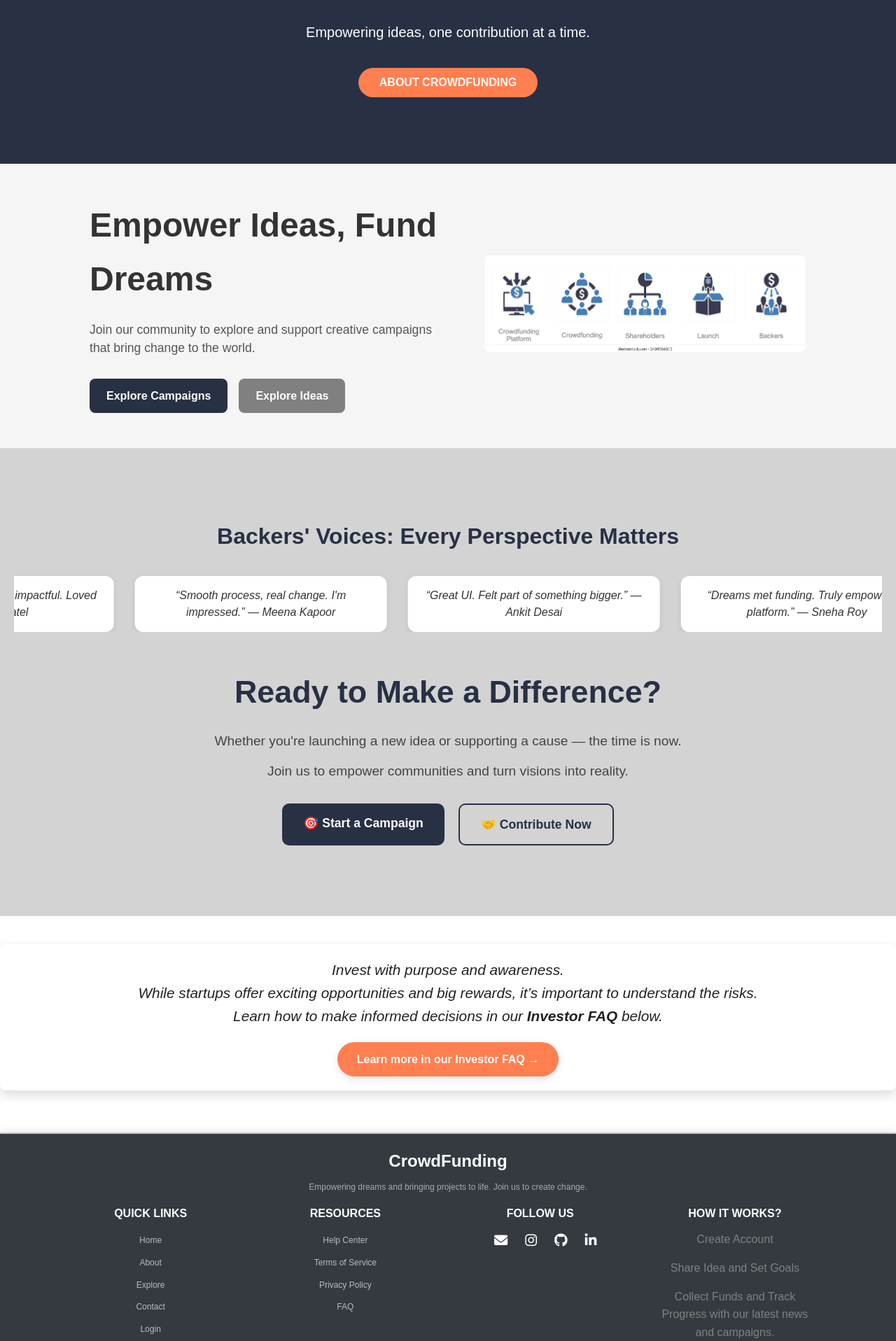
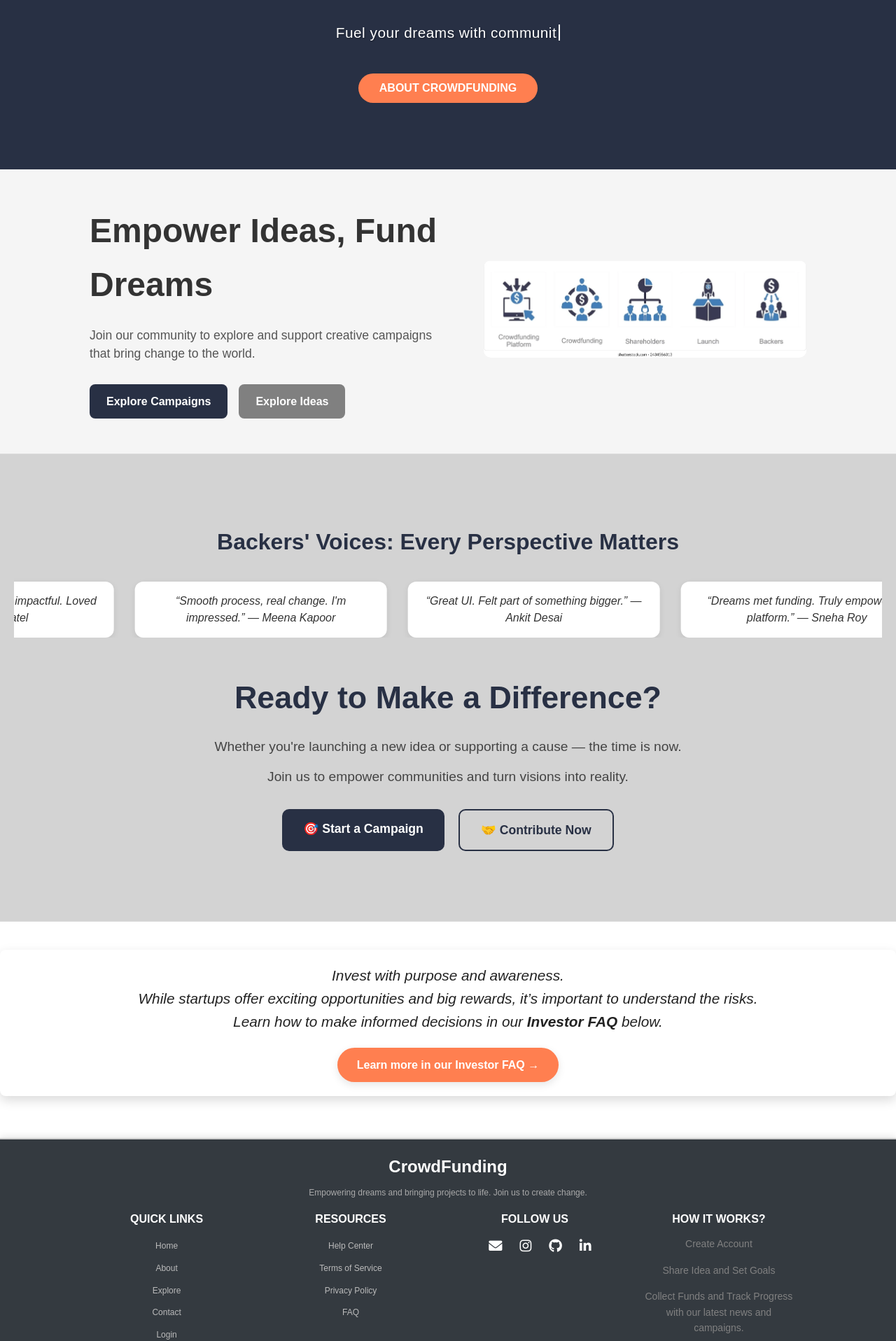
Before and after one commit to Tisha966/crowdfunding-platform, a React (Create React App) app: page / in a window 1280 px wide. Shown: the part 212-2128 px from the top of the page at 70% size. Built offline with nearby package versions, Linux system fonts and the light colour scheme.

Commit message:
font change

```diff
--- a/public/index.html
+++ b/public/index.html
@@ -6,6 +6,9 @@
 
     <!-- Font Awesome -->
     <link rel="stylesheet" href="https://cdnjs.cloudflare.com/ajax/libs/font-awesome/6.0.0-beta3/css/all.min.css" />
+<!-- Roboto Slab Google Font -->
+<link href="https://fonts.googleapis.com/css2?family=Roboto+Slab:wght@400;500;700&display=swap" rel="stylesheet">
+
 
     <meta name="viewport" content="width=device-width, initial-scale=1" />
     <meta name="theme-color" content="#000000" />
--- a/src/CampaignDetails.jsx
+++ b/src/CampaignDetails.jsx
@@ -265,11 +265,11 @@ const CampaignDetails = ({ userId: propUserId }) => {
 
               <div className="footer-link-column">
                 <h3>How It Works?</h3>
-                <p style={{color:"gray"}}>Create Account</p>
-                <p style={{color:"gray"}}>Share Idea and Set Goals</p>
+                <p style={{color:"gray",fontSize: "14px" }}>Create Account</p>
+                <p style={{color:"gray",fontSize: "14px" }}>Share Idea and Set Goals</p>
                 {/* <p style={{color:"gray"}}>Set Goals</p> */}
                 {/* <p style={{color:"gray"}}>Promote Widely</p> */}
-                <p style={{color:"gray"}}>Collect Funds and Track Progress with our latest news and campaigns.</p>
+                <p style={{color:"gray",fontSize: "14px" }}>Collect Funds and Track Progress with our latest news and campaigns.</p>
                 {/* <input type="email" placeholder="Your Email" className="newsletter-input" /> */}
                 {/* <button className="newsletter-btn">Subscribe</button> */}
               </div>
--- a/src/Home.js
+++ b/src/Home.js
@@ -1,36 +1,81 @@
 import React, { useState, useEffect } from 'react';
 import { Link } from 'react-router-dom';
+
 
 import fundsImage from './assets/images/fund3.jpg';
 import './home.css';
 
 const Home = () => {
-  const [isDarkMode, setIsDarkMode] = useState(false);
+  const isDarkMode = false;
+  const messages = [
+  "Empowering ideas, one contribution at a time.",
+  "Fuel your dreams with community support.",
+  "Turn passion into progress through crowdfunding.",
+  "Every rupee counts toward change.",
+  "Start a journey of innovation and hope."
+];
 
-  useEffect(() => {
-    // Check if the user has a saved theme preference in localStorage
-    const savedTheme = localStorage.getItem('theme');
-    if (savedTheme) {
-      setIsDarkMode(savedTheme === 'dark');
+const [displayedText, setDisplayedText] = useState('');
+const [currentMessageIndex, setCurrentMessageIndex] = useState(0);
+const [charIndex, setCharIndex] = useState(0);
+
+useEffect(() => {
+  const currentMessage = messages[currentMessageIndex];
+
+  // Timer to type one character at a time
+  const typingInterval = setInterval(() => {
+    if (charIndex < currentMessage.length) {
+      setDisplayedText((prev) => prev + currentMessage[charIndex]);
+      setCharIndex((prev) => prev + 1);
+    } else {
+      clearInterval(typingInterval);
+      // Wait 2 seconds, then move to next message
+      setTimeout(() => {
+        setDisplayedText('');
+        setCharIndex(0);
+        setCurrentMessageIndex((prevIndex) => (prevIndex + 1) % messages.length);
+      }, 2000);
     }
-  }, []);
+  }, 50); // typing speed
+
+  return () => clearInterval(typingInterval);
+}, [charIndex, currentMessageIndex]);
 
 
 const [hoveredBtn, setHoveredBtn] = useState(null);
   return (
     <div className={`home-page ${isDarkMode ? 'dark-mode' : 'light-mode'}`}>
       <header className="home-hero">
-      {/* <link
-    rel="stylesheet"
-    href="https://cdnjs.cloudflare.com/ajax/libs/font-awesome/5.15.4/css/all.min.css"
-  /> */}
-        <h1>Welcome to CrowdFunding</h1>
-        <p style={{color:"white"}}>Empowering ideas, one contribution at a time.</p>
-        <Link to="/about">
-          <button className="cta-button" style={{backgroundColor:"#ff7f50"}}>ABOUT CROWDFUNDING</button>
-        </Link>
-      </header>
+      <h1>Welcome to CrowdFunding</h1>
+     <p
+  style={{
+    color: "white",
+    minHeight: "40px",
+    fontFamily: "'Poppins', sans-serif",
+    fontSize: "1.3rem",
+    fontWeight: "500",
+    letterSpacing: "0.5px",
+    transition: "all 0.3s ease",
+    textShadow: "1px 1px 2px rgba(0, 0, 0, 0.4)",
+  }}
+>
+  {displayedText}
+  <span
+    style={{
+      borderRight: "2px solid white",
+      animation: "blink 1s step-end infinite",
+      marginLeft: "3px",
+    }}
+  ></span>
+</p>
 
+
+      <Link to="/about">
+        <button className="cta-button" style={{ backgroundColor: "#ff7f50" }}>
+          ABOUT CROWDFUNDING
+        </button>
+      </Link>
+    </header>
       <section className="hero">
         <div className="hero-container">
           <div className="hero-content">
@@ -298,11 +343,11 @@ const [hoveredBtn, setHoveredBtn] = useState(null);
 
               <div className="footer-link-column">
                 <h3>How It Works?</h3>
-                <p style={{color:"gray"}}>Create Account</p>
-                <p style={{color:"gray"}}>Share Idea and Set Goals</p>
+                <p style={{color:"gray",fontSize: "14px" }}>Create Account</p>
+                <p style={{color:"gray",fontSize: "14px" }}>Share Idea and Set Goals</p>
                 {/* <p style={{color:"gray"}}>Set Goals</p> */}
                 {/* <p style={{color:"gray"}}>Promote Widely</p> */}
-                <p style={{color:"gray"}}>Collect Funds and Track Progress with our latest news and campaigns.</p>
+                <p style={{color:"gray",fontSize: "14px" }}>Collect Funds and Track Progress with our latest news and campaigns.</p>
                 {/* <input type="email" placeholder="Your Email" className="newsletter-input" /> */}
                 {/* <button className="newsletter-btn">Subscribe</button> */}
               </div>
--- a/src/campaignDetails.css
+++ b/src/campaignDetails.css
@@ -183,3 +183,152 @@
   padding: 20px;
   box-sizing: border-box;
 }
+.main-container {
+  padding-top: 100px;
+  background-color: #f5f5f5;
+  min-height: 100vh;
+  font-family: 'Segoe UI', Tahoma, Geneva, Verdana, sans-serif;
+}
+
+.content {
+  width: 90%;
+  max-width: 1200px;
+  margin: 0 auto;
+}
+
+/* ======= Layout ======= */
+.campaign-layout {
+  display: flex;
+  justify-content: center;
+  align-items: flex-start;
+  gap: 40px;
+  flex-wrap: wrap;
+}
+
+/* ======= Form Styling ======= */
+.campaign-form {
+  flex: 1;
+  width: 100%;
+  max-width: 500px;
+  padding: 24px;
+  background-color: #ffffff;
+  border-radius: 12px;
+  box-shadow: 0 4px 15px rgba(0, 0, 0, 0.08);
+}
+
+.campaign-form label {
+  font-weight: 600;
+  display: block;
+  margin-top: 18px;
+  color: #283044;
+  font-size: 15px;
+}
+
+.campaign-form input,
+.campaign-form textarea {
+  width: 100%;
+  padding: 12px 14px;
+  margin-top: 8px;
+  border: 1px solid #ccc;
+  border-radius: 8px;
+  font-size: 15px;
+  background-color: #fdfdfd;
+  transition: border 0.3s ease;
+}
+
+.campaign-form input:focus,
+.campaign-form textarea:focus {
+  border-color: teal;
+  outline: none;
+}
+
+.campaign-form button {
+  margin-top: 24px;
+  padding: 12px;
+  background-color: teal;
+  color: white;
+  border: none;
+  font-size: 16px;
+  border-radius: 6px;
+  cursor: pointer;
+  transition: background-color 0.3s ease, transform 0.2s ease;
+}
+
+.campaign-form button:hover {
+  background-color: #00756b;
+  transform: scale(1.02);
+}
+
+/* ======= Feedback Messages ======= */
+.success-message {
+  color: green;
+  font-weight: 600;
+  margin-top: 15px;
+}
+
+.error-message {
+  color: red;
+  font-weight: 600;
+  margin-top: 15px;
+}
+
+/* ======= Info Section ======= */
+.campaign-info {
+  flex: 1;
+  width: 100%;
+  max-width: 600px;
+  padding: 24px;
+  background-color: #fff;
+  border-radius: 12px;
+  box-shadow: 0 4px 15px rgba(0, 0, 0, 0.08);
+  color: #283044;
+  line-height: 1.7;
+  font-size: 15px;
+}
+
+.campaign-info h2 {
+  color: #283044;
+  font-weight: 700;
+  font-size: 20px;
+  border-bottom: 2px solid #aaccee;
+  padding-bottom: 6px;
+  margin-top: 20px;
+}
+
+.campaign-info p {
+  margin-bottom: 16px;
+}
+
+.campaign-info ul,
+.campaign-info ol {
+  padding-left: 20px;
+  margin-bottom: 16px;
+}
+
+.campaign-info li {
+  margin-bottom: 8px;
+}
+
+.campaign-info strong {
+  color: #1f2a38;
+}
+
+/* ======= Loader Spinner ======= */
+.loader {
+  position: fixed;
+  top: 50%;
+  left: 50%;
+  transform: translate(-50%, -50%);
+  border: 6px solid #f3f3f3;
+  border-top: 6px solid teal;
+  border-radius: 50%;
+  width: 50px;
+  height: 50px;
+  animation: spin 0.9s linear infinite;
+  z-index: 1000;
+}
+
+@keyframes spin {
+  0% { transform: translate(-50%, -50%) rotate(0deg); }
+  100% { transform: translate(-50%, -50%) rotate(360deg); }
+}
--- a/src/home.css
+++ b/src/home.css
@@ -580,3 +580,7 @@
 .faq-button:hover {
   background-color: #e86e42;
 }
+@keyframes blink {
+  from, to { border-color: transparent; }
+  50% { border-color: white; }
+}
```
